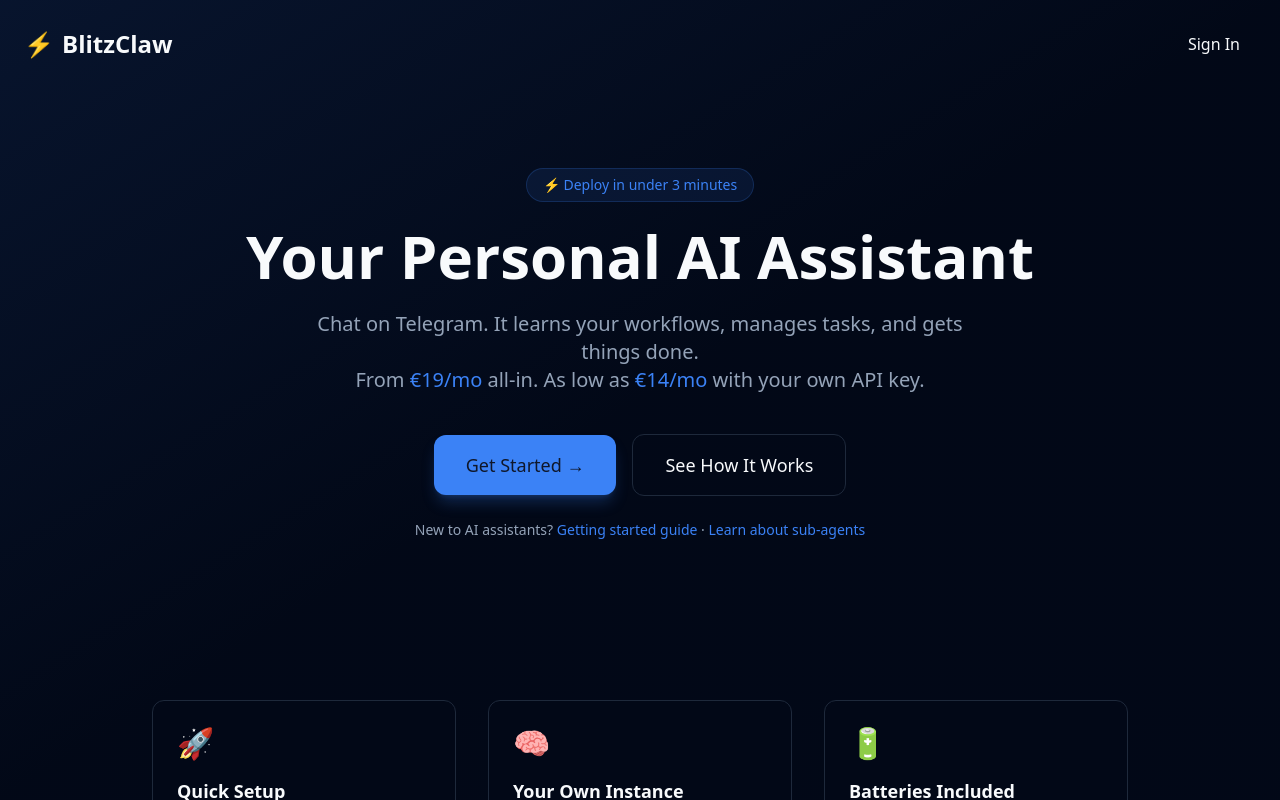
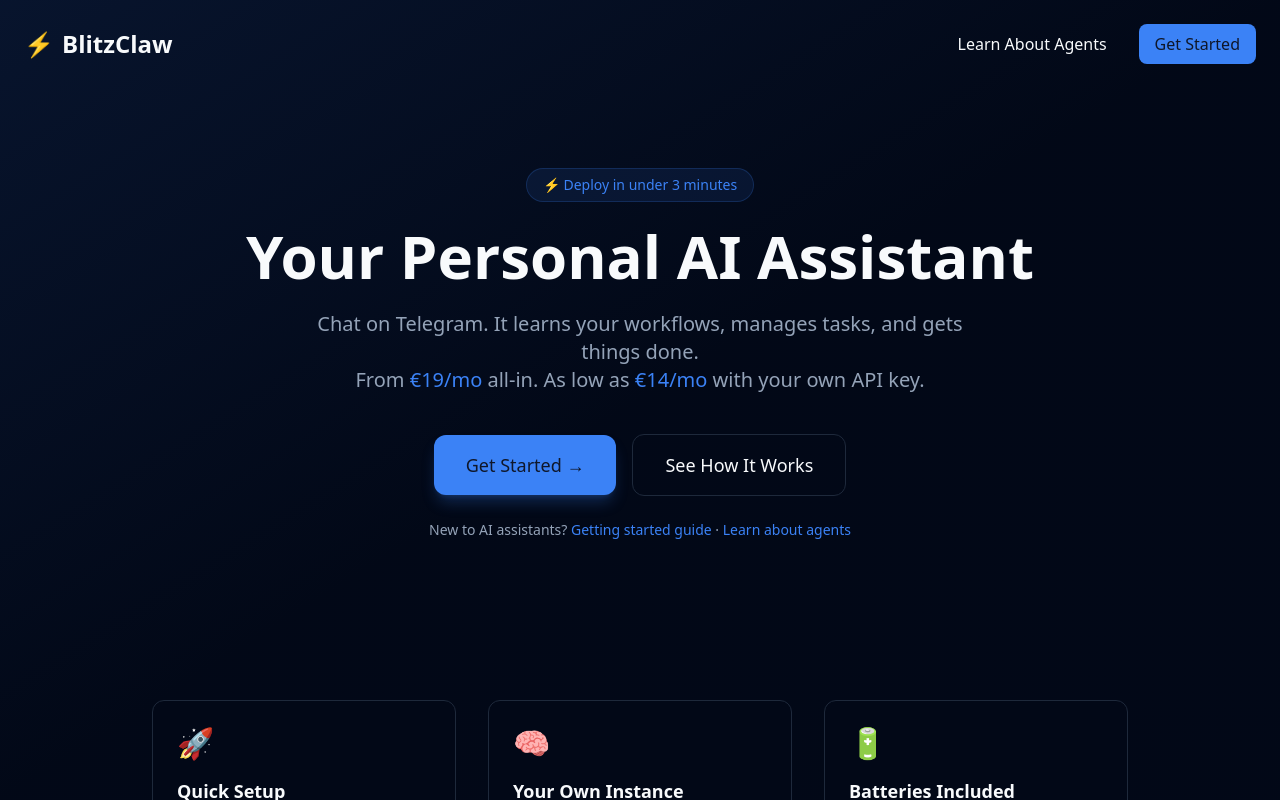
Before and after one commit to philippmuller/blitzclaw, a Next.js app in the folder apps/web/: page / in a window 1280 px wide. Shown: the top 800 px of the page. Built offline with nearby package versions, Linux system fonts and the light colour scheme; no server answers.

Commit message:
feat: make agents link more prominent in nav
- Added 'Learn About Agents' link in top nav next to Get Started
- Changed 'Sign In' button to 'Get Started' for better CTA
- Renamed 'sub-agents' to 'agents' in text links

```diff
--- a/apps/web/src/app/page.tsx
+++ b/apps/web/src/app/page.tsx
@@ -38,10 +38,16 @@ export default async function Home() {
             <span>⚡</span> BlitzClaw
           </div>
           <div className="flex items-center gap-4">
+            <Link
+              href="/agents"
+              className="px-4 py-2 text-foreground hover:bg-secondary rounded-lg transition"
+            >
+              Learn About Agents
+            </Link>
             <SignedOut>
               <SignInButton mode="modal">
-                <button className="px-4 py-2 text-foreground hover:bg-secondary rounded-lg transition">
-                  Sign In
+                <button className="px-4 py-2 bg-primary text-primary-foreground rounded-lg hover:bg-primary/90 transition">
+                  Get Started
                 </button>
               </SignInButton>
             </SignedOut>
@@ -100,7 +106,7 @@ export default async function Home() {
             </Link>
             {" · "}
             <Link href="/agents" className="text-primary hover:underline">
-              Learn about sub-agents
+              Learn about agents
             </Link>
           </p>
         </div>
```
